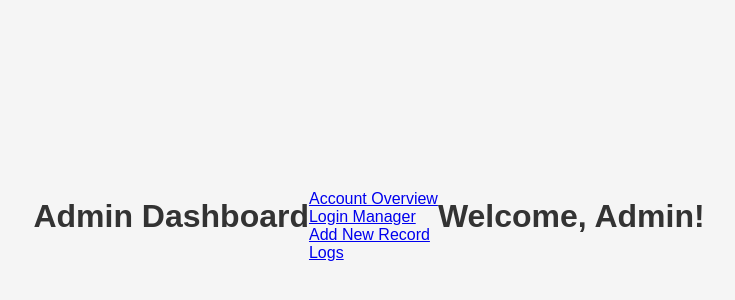
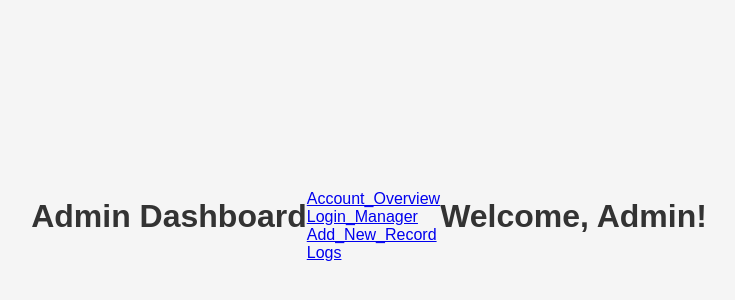
Before and after one commit to yuvrajpant56/boilerplate, a website: page src/admin/admin-dashboard.html in a window 1280 px wide. Shown: the part 174-474 px from the top of the page, without its empty margins (271-1006 px from the left). Drawn offline with nearby package versions, Linux system fonts and the light colour scheme; files that its build step writes are made by us from their sources.

Commit message:
modified admin committee and researcher

```diff
--- a/src/admin/admin-dashboard.html
+++ b/src/admin/admin-dashboard.html
@@ -13,13 +13,13 @@
       </div>
       <div class="box-container">
         <div class="box">
-          <a href="account-overview.html">Account Overview</a>
+          <a href="account-overview.html">Account_Overview</a>
         </div>
         <div class="box">
-          <a href="login-manager.html">Login Manager</a>
+          <a href="login-manager.html">Login_Manager</a>
         </div>
         <div class="box">
-          <a href="add-new-record.html">Add New Record</a>
+          <a href="add-new-record.html">Add_New_Record</a>
         </div>
         <div class="box">
           <a href="logs.html">Logs</a>
```
